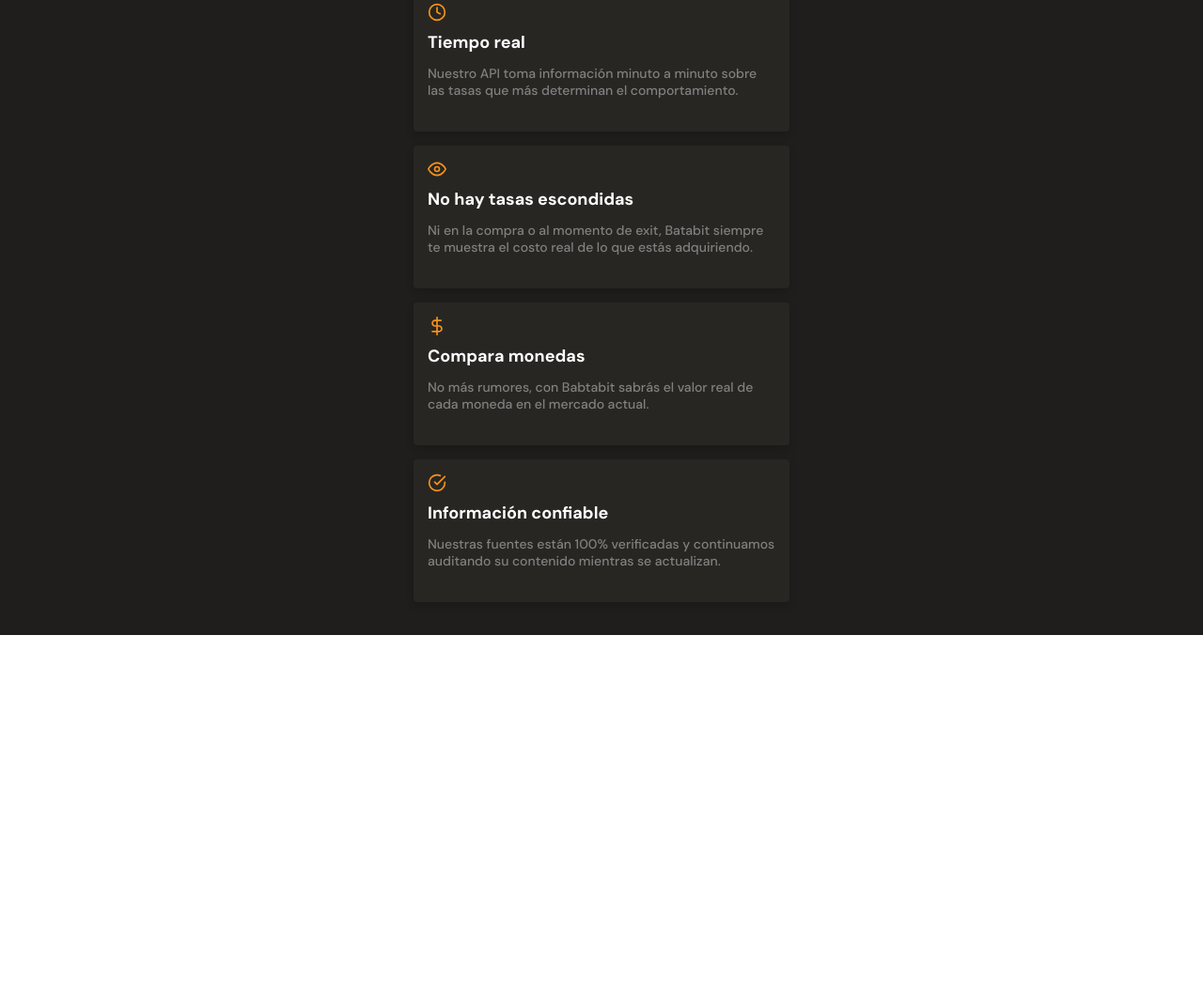
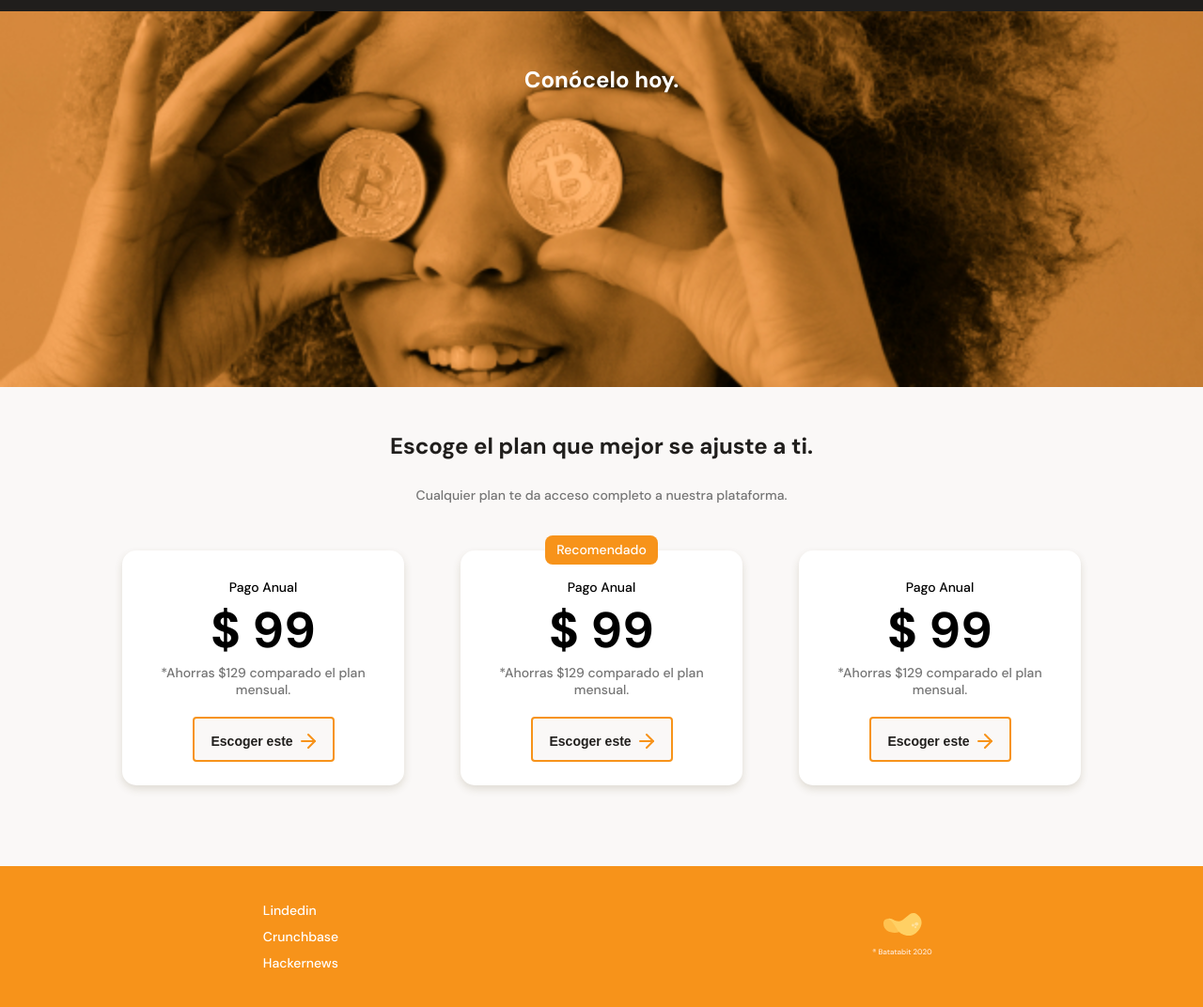
Before and after one commit to leningael/batabit, a plain HTML site: page index.html in a window 1280 px wide. Shown: the part 1682-2754 px from the top of the page at 94% size. Before the commit the page ends 2358 px from the top, so only its background shows below. Drawn offline with Linux system fonts and the light colour scheme.

Commit message:
final commit

```diff
--- a/css/style.css
+++ b/css/style.css
@@ -376,3 +376,152 @@ main{
     line-height: 1.8rem;
     color: #808080;
 }
+
+.bitcoin-img-container {
+    width: 100%;
+    min-width: 32rem;
+    height: 50vh;
+    background-image: url("../assets/img/bitcoinbaby2x.jpg");
+    background-repeat: no-repeat;
+    background-position: center;
+    background-size: cover;
+    text-align: center;
+}
+
+.bitcoin-img-container h2 {
+    padding-top: 6rem;
+    font-size: 2.4rem;
+    font-weight: bold;
+    line-height: 2.6rem;
+    color: var(--just-white);
+}
+
+.main-plans-container {
+    width: 100%;
+    min-height: 32rem;
+    padding-bottom: 7rem;
+    text-align: center;
+}
+
+.main-plans-container h2 {
+    padding-top: 5rem;
+    font-size: 2.4rem;
+    font-weight: bold;
+    line-height: 2.6rem;
+    color: var(--black);
+}
+
+.main-plans-container p {
+    padding-top: 3rem;
+    font-size: 1.4rem;
+    font-weight: 500;
+    line-height: 1.8rem;
+    color: #757575;
+}
+
+.plans-container--slider {
+    display: flex;
+    /* gap: 50px; Aun no está soportado por todos los navegadores :( */
+    height: 31.6rem;
+    overflow-x: scroll;
+    overscroll-behavior-x: contain;
+    scroll-snap-type: x proximity;
+}
+
+.plans-container--card {
+    position: relative;
+    scroll-snap-align: center;
+    width: 70%;
+    min-width: 23rem;
+    max-width: 30rem;
+    height: 25rem;
+    margin: 5rem 3rem 0;
+    padding: 0 1.5rem;
+    background-color: var(--just-white);
+    border-radius: 1.5rem;
+    box-shadow: 0px .4rem .8rem rgba(89, 73, 30, 0.16);
+}
+
+.plans-container--card .recommended {
+    position: absolute;
+    width: 12rem;
+    height: 3.1rem;
+    left: calc(50% - 6rem);
+    top: -1.6rem;
+    /* margin: 0; */
+    padding: .6rem;
+    background-color: var(--bitcoin-orange);
+    border-radius: .8rem;
+    color: var(--just-white);
+}
+
+.plan-card--title {
+    padding-top: 3rem;
+    font-size: 1.4rem;
+    font-weight: 500;
+    line-height: 1.8rem;
+    color: black;
+}
+
+.plans-container--card .plan-card--price {
+    padding: .5rem 0;
+    font-size: 5.3rem;
+    font-weight: bold;
+    line-height: 6.3rem;
+    color: black;
+}
+
+.plans-container--card .plan-card--saving {
+    padding-top: 0;
+}
+
+.plan-card--ca {
+    width: 15.1rem;
+    height: 4.8rem;
+    margin-top: 2rem;
+    background: var(--off-white);
+    border: .2rem solid var(--bitcoin-orange);
+    border-radius: .4rem;
+    font-size: 1.4rem;
+    font-weight: bold;
+    line-height: 1.8rem;
+    color: var(--black);
+}
+
+.plan-card--ca span {
+    display: inline-block;
+    width: 2rem;
+    height: 2rem;
+    background-image: url("../assets/icons/orange-right-arrow.svg");
+    vertical-align: text-bottom;
+}
+
+footer {
+    display: flex;
+    width: 100%;
+    height: 15rem;
+    background-color: var(--bitcoin-orange);
+}
+
+footer section {
+    display: flex;
+    justify-content: center;
+    align-items: center;
+    width: 50%;
+}
+
+.left ul {
+    font-size: 1.4rem;
+    font-weight: 500;
+    line-height: 1.8rem;
+    list-style: none;
+}
+
+.left li {
+    margin: 1rem 0;
+}
+
+.left a {
+    text-decoration: none;
+    color: var(--just-white);
+  }
--- /dev/null
+++ b/css/tablet.css
@@ -0,0 +1,15 @@
+.main-tables-container {
+    display: flex;
+    width: 100rem;
+    margin: 0 auto;
+}
+.product-cards--container {
+    display: flex;
+    flex-wrap: wrap;
+    width: 100rem;
+    margin: 0 auto;
+}
+
+.plans-container--slider {
+    justify-content: center;
+}
--- a/index.html
+++ b/index.html
@@ -9,6 +9,7 @@
     <link rel="preconnect" href="https://fonts.gstatic.com" crossorigin>
     <link href="https://fonts.googleapis.com/css2?family=DM+Sans:wght@400;500;700&family=Inter:wght@300;500&display=swap" rel="stylesheet">
     <link rel="stylesheet" href="./css/style.css">
+    <link rel="stylesheet" href="./css/tablet.css" media="(min-width: 930px)">
 </head>
 <body>
     <header>
@@ -16,7 +17,7 @@
         <div class="header--title-container">
             <h1>La próxima revolución en el intercambio de criptomonedas.</h1>
             <p>Batatabit te ayuda a navegar entre los diferentes precios y tendencias.</p>
-            <a href="" class="header--button">Conoce nuestros planes <span></span></a>
+            <a href="#plans" class="header--button">Conoce nuestros planes <span></span></a>
         </div>
     </header>
     <main>
@@ -111,9 +112,58 @@
                 </article>
             </section>
         </section>
-        <section></section>
-        <section></section>
+        <section class="bitcoin-img-container">
+            <h2>Conócelo hoy.</h2>
+        </section>
+        <section id="plans" class="main-plans-container">
+            <h2>Escoge el plan que mejor se ajuste a ti.</h2>
+            <p>Cualquier plan te da acceso completo a nuestra plataforma.</p>
+            <div class="plans-container--slider">
+              <div class="plans-container--card">
+                <div class="plan-card">
+                  <h3 class="plan-card--title">Pago Anual</h3>
+                  <p class="plan-card--price"><span>$</span> 99</p>
+                  <p class="plan-card--saving">
+                    *Ahorras $129 comparado el plan mensual.
+                  </p>
+                  <button class="plan-card--ca">Escoger este <span></span></button>
+                </div>
+              </div>
+              <div class="plans-container--card">
+                <p class="recommended">Recomendado</p>
+                <div class="plan-card">
+                  <h3 class="plan-card--title">Pago Anual</h3>
+                  <p class="plan-card--price"><span>$</span> 99</p>
+                  <p class="plan-card--saving">
+                    *Ahorras $129 comparado el plan mensual.
+                  </p>
+                  <button class="plan-card--ca">Escoger este <span></span></button>
+                </div>
+              </div>
+              <div class="plans-container--card">
+                <div class="plan-card">
+                  <h3 class="plan-card--title">Pago Anual</h3>
+                  <p class="plan-card--price"><span>$</span> 99</p>
+                  <p class="plan-card--saving">
+                    *Ahorras $129 comparado el plan mensual.
+                  </p>
+                  <button class="plan-card--ca">Escoger este <span></span></button>
+                </div>
+              </div>
+            </div>
+        </section>
     </main>
-    <footer></footer>
+    <footer>
+        <section class="left">
+            <ul>
+              <li><a href="">Lindedin</a></li>
+              <li><a href="">Crunchbase</a></li>
+              <li><a href="">Hackernews</a></li>
+            </ul>
+        </section>
+        <section class="right">
+            <img src="./assets/img/logo-footer.svg" alt="Logo Batatabit 2020" />
+        </section>
+    </footer>
 </body>
 </html>
```
